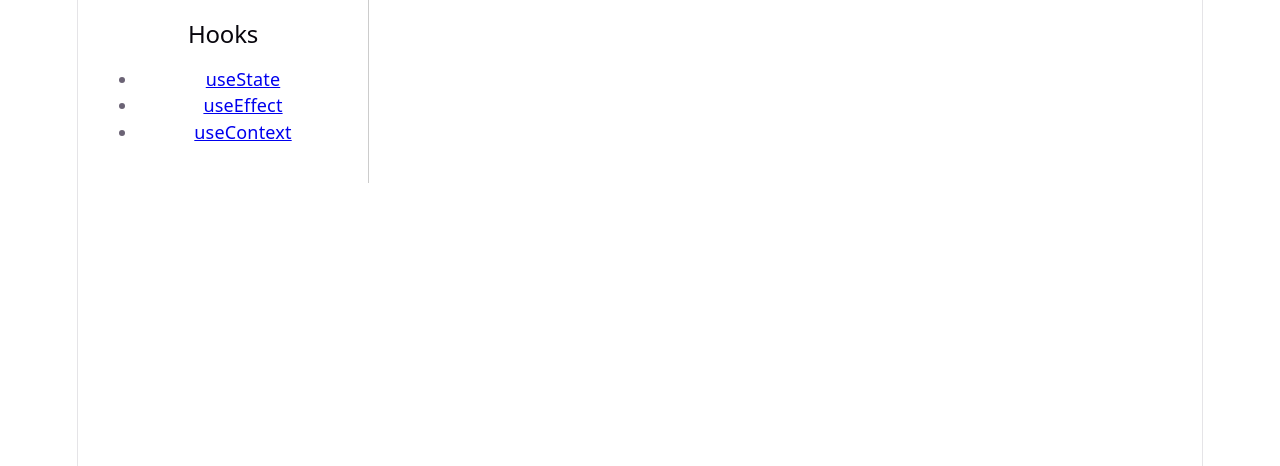
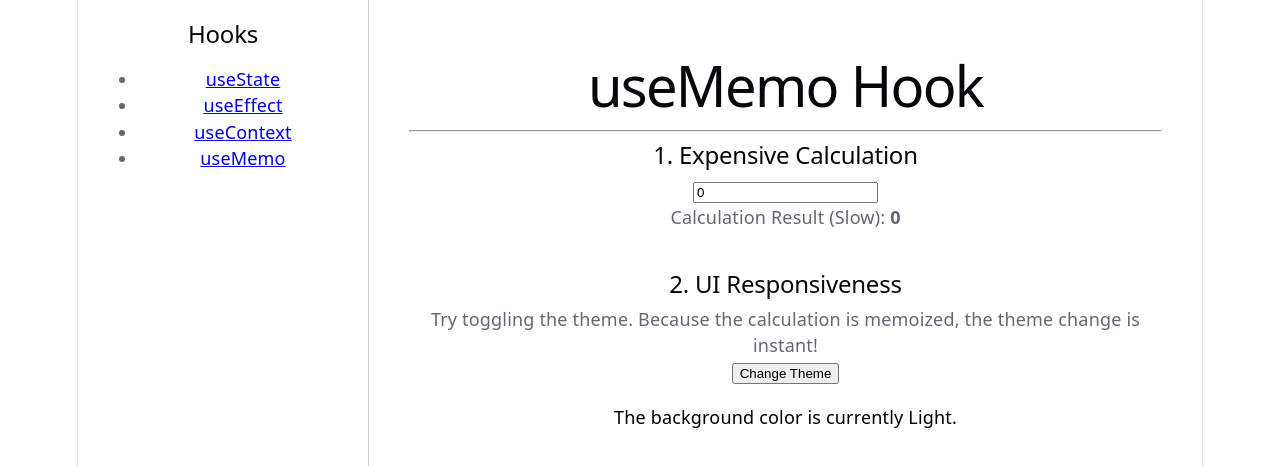
Before and after one commit to prasadaraod/react-hooks-explorer, a React (Vite) app: page /use-memo in a window 1280 px wide. Shown: the top 466 px of the page. Built offline with nearby package versions, Linux system fonts and the light colour scheme.

Commit message:
usememo implementation for performance optimization

```diff
--- a/src/App.jsx
+++ b/src/App.jsx
@@ -2,6 +2,7 @@ import { BrowserRouter as Router, Routes, Route, Link } from 'react-router-dom';
 import UseStatePage from './pages/UseStatePage';
 import UseEffectPage from './pages/UseEffectPage';
 import UseContextPage from './pages/UseContextPage';
+import UseMemoPage from './pages/UseMemoPage';
 
 function App() {
   return (
@@ -14,6 +15,7 @@ function App() {
             <li><Link to="/use-state">useState</Link></li>
             <li><Link to="/use-effect">useEffect</Link></li>
             <li><Link to="/use-context">useContext</Link></li>
+            <li><Link to="/use-memo">useMemo</Link></li>
             {/* We will add more links here as we go */}
           </ul>
         </nav>
@@ -24,6 +26,7 @@ function App() {
             <Route path="/use-state" element={<UseStatePage />} />
             <Route path='/use-effect' element={<UseEffectPage />} />
             <Route path='/use-context' element={<UseContextPage />} />
+            <Route path="/use-memo" element={<UseMemoPage />} />
             <Route path="/" element={<h1>Select a Hook to explore</h1>} />
           </Routes>
         </main>
--- /dev/null
+++ b/src/pages/UseMemoPage.jsx
@@ -0,0 +1,63 @@
+import { useState, useMemo, useEffect } from 'react';
+
+const UseMemoPage = () => {
+  const [number, setNumber] = useState(0);
+  const [dark, setDark] = useState(false);
+
+  // Example 1: Memoizing an expensive calculation
+  // Without useMemo, this slow function runs even when we just toggle the theme!
+  const doubleNumber = useMemo(() => {
+    return slowFunction(number);
+  }, [number]); // Only re-run if 'number' changes
+
+  // Example 2: Referential Equality
+  // Objects in JS are compared by reference. useMemo keeps the reference stable.
+  const themeStyles = useMemo(() => {
+    return {
+      backgroundColor: dark ? 'black' : 'white',
+      color: dark ? 'white' : 'black',
+      padding: '10px',
+      marginTop: '10px',
+      borderRadius: '8px'
+    };
+  }, [dark]);
+
+  useEffect(() => {
+    console.log('Theme changed or Style Reference updated');
+  }, [themeStyles]);
+
+  return (
+    <div style={{ padding: '20px' }}>
+      <h1>useMemo Hook</h1>
+      <hr />
+
+      <section style={{ marginBottom: '40px' }}>
+        <h2>1. Expensive Calculation</h2>
+        <input
+          type="number"
+          value={number}
+          onChange={e => setNumber(parseInt(e.target.value) || 0)}
+        />
+        <p>Calculation Result (Slow): <strong>{doubleNumber}</strong></p>
+      </section>
+
+      <section style={{ marginBottom: '40px' }}>
+        <h2>2. UI Responsiveness</h2>
+        <p>Try toggling the theme. Because the calculation is memoized, the theme change is instant!</p>
+        <button onClick={() => setDark(prevDark => !prevDark)}>Change Theme</button>
+        <div style={themeStyles}>
+          The background color is currently {dark ? 'Dark' : 'Light'}.
+        </div>
+      </section>
+    </div>
+  );
+};
+
+// Simulation of a heavy computation
+function slowFunction(num) {
+  console.log('Calling Slow Function...');
+  for (let i = 0; i <= 1000000000; i++) {} // Artificial delay
+  return num * 2;
+}
+
+export default UseMemoPage;
```
